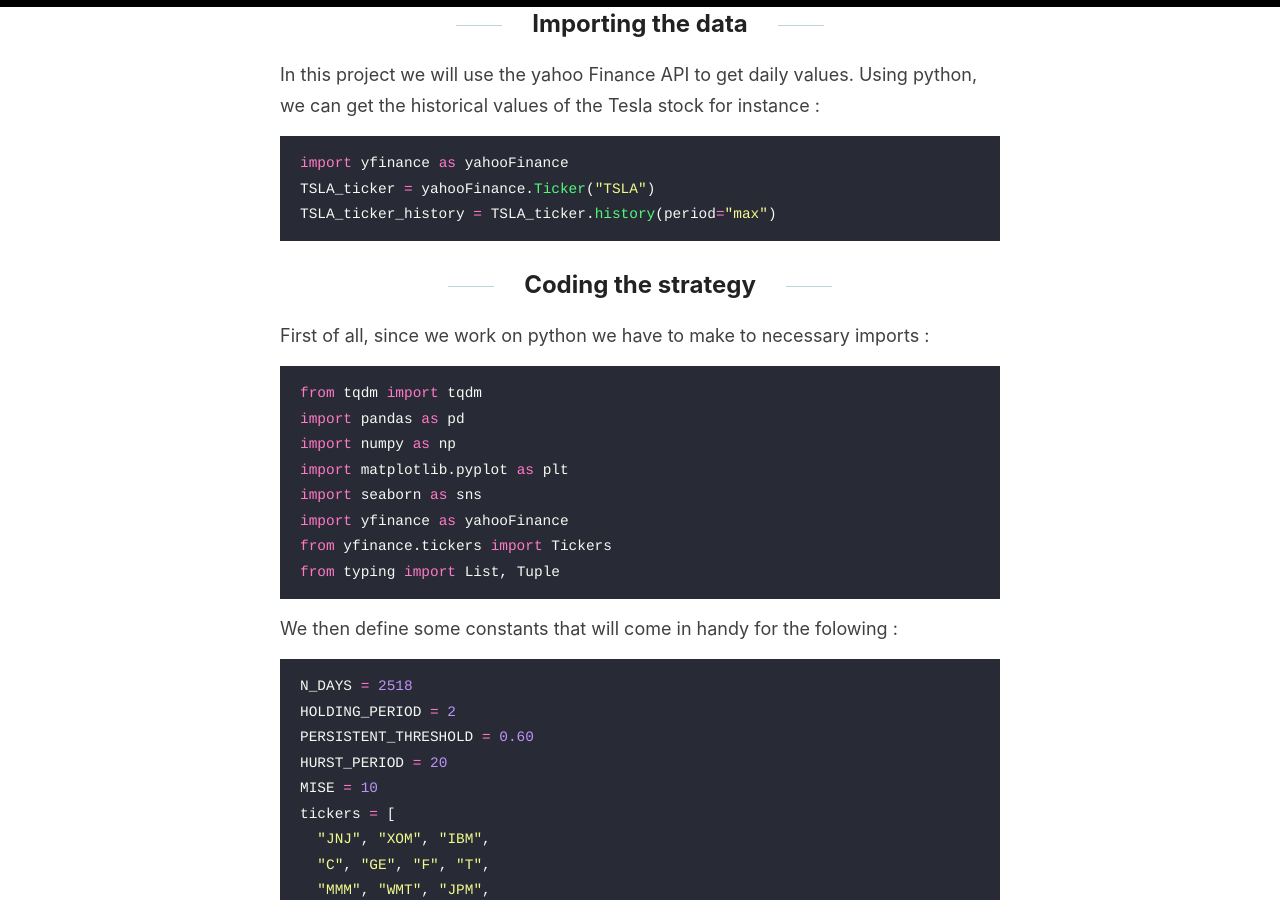
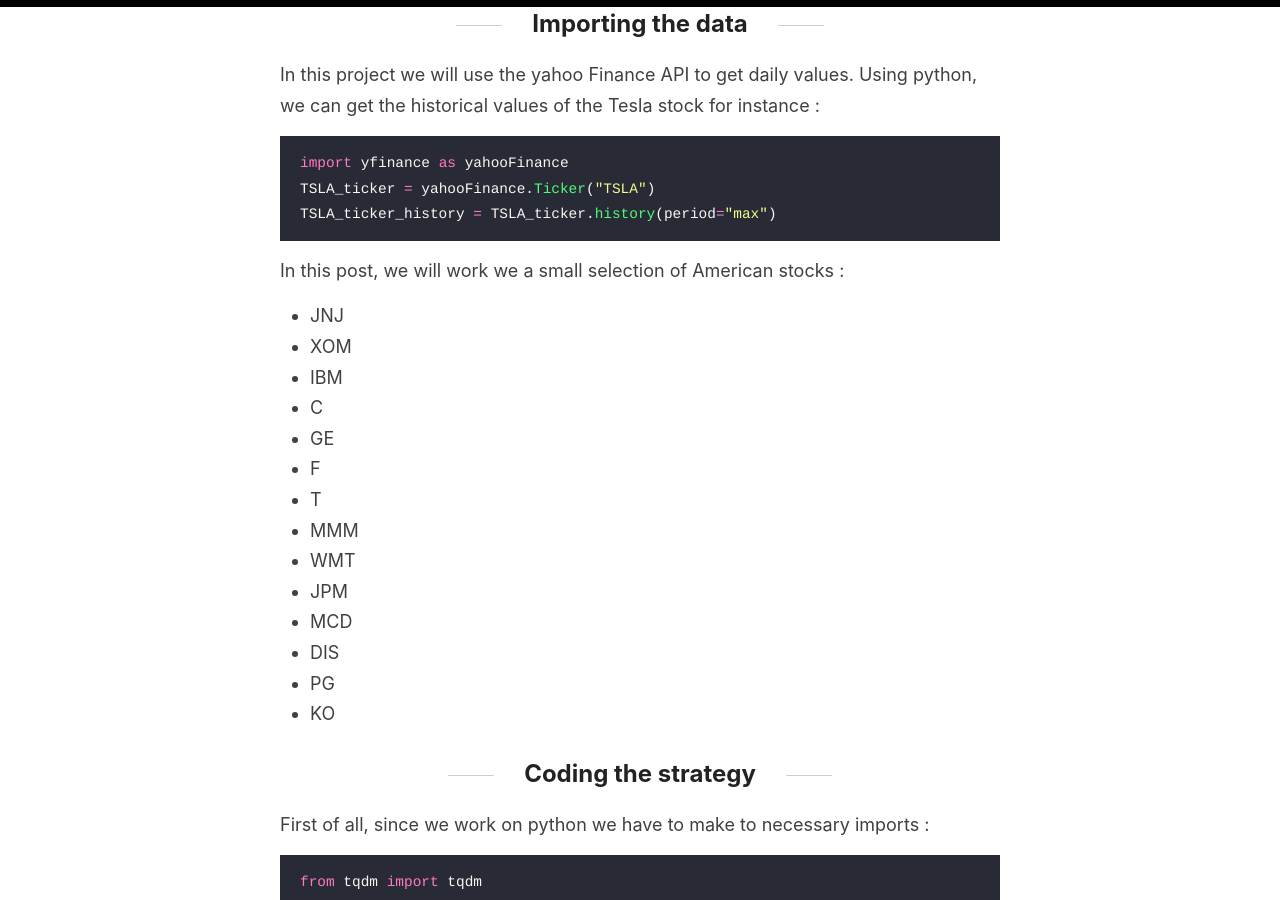
Before and after one commit to Zaltarba/blog, a Jekyll site: the page built from _posts/2023-07-21-MomentumTrading.md, in a window 1280 px wide and 900 px high, scrolled down 3420 px. Built offline with Jekyll 4.4.1, drawn with Linux system fonts in a browser that asks for light colours.

Commit message:
Update 2023-07-21-MomentumTrading.md

````diff
--- a/_posts/2023-07-21-MomentumTrading.md
+++ b/_posts/2023-07-21-MomentumTrading.md
@@ -71,6 +71,22 @@ import yfinance as yahooFinance
 TSLA_ticker = yahooFinance.Ticker("TSLA")
 TSLA_ticker_history = TSLA_ticker.history(period="max")
 ```
+
+In this post, we will work we a small selection of American stocks :
+  - JNJ
+  - XOM
+  - IBM
+  - C
+  - GE
+  - F
+  - T
+  - MMM
+  - WMT
+  - JPM
+  - MCD
+  - DIS
+  - PG
+  - KO
 
 ## Coding the strategy
 
````
